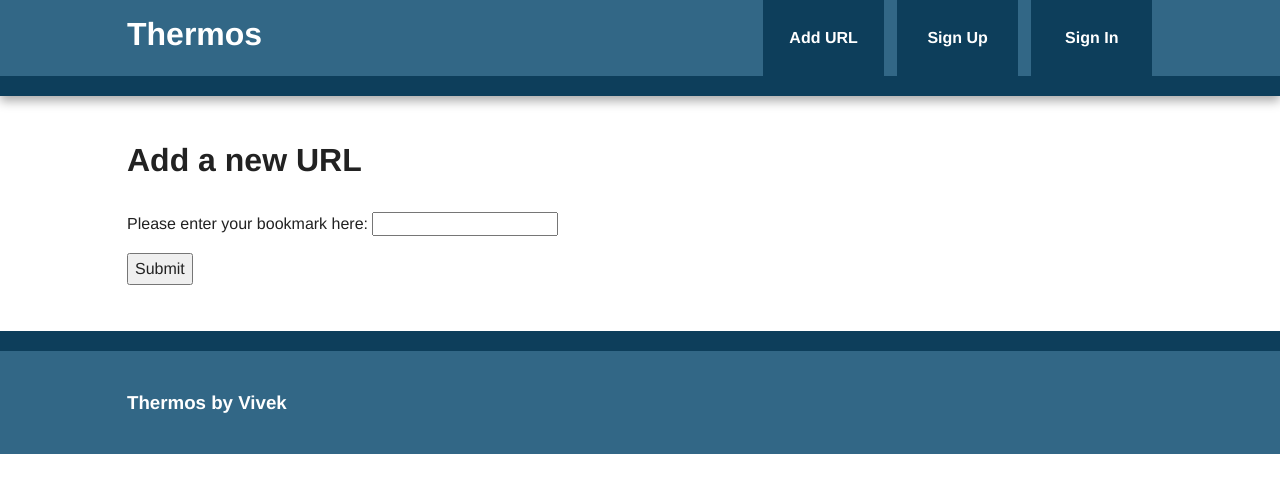
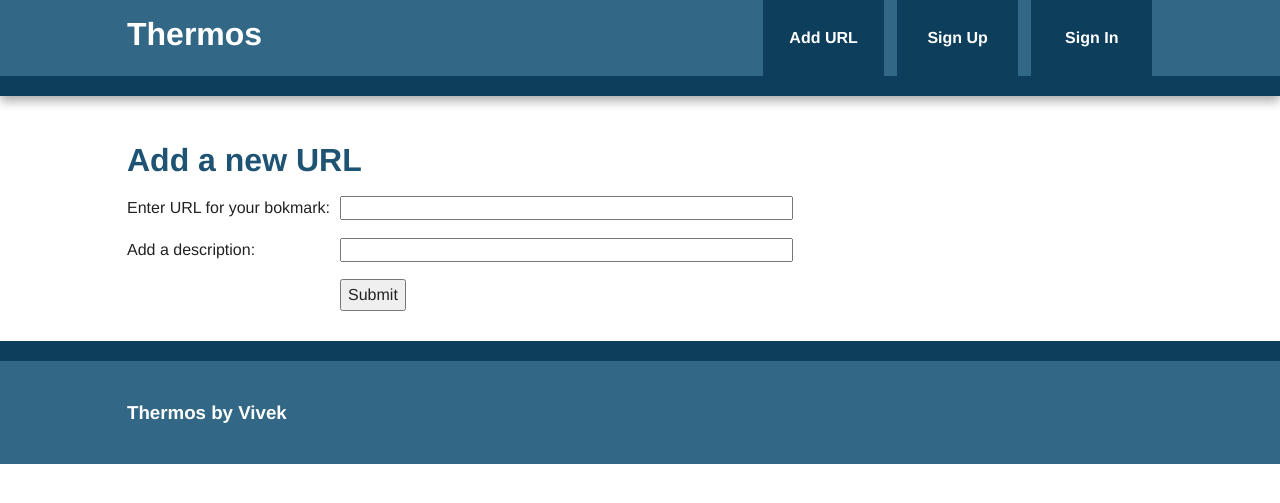
Before and after one commit to viveksjoseph/FlaskDemo---Training, a Flask app: page /add in a window 1280 px wide. Shown: the top 503 px of the page. Run offline with Flask 2, Linux system fonts and the light colour scheme; some libraries are stand-ins or nearby versions.

Commit message:
Flask - WTF, Views, Templates
Flask - WTF
Message Flashing/Secret Key
Templates
If, For, With
Rendering form fields and errors
CSRF Protection
Macros
Safe Protection
Custom Validation - Flask-WTForm

```diff
--- /dev/null
+++ b/thermos/forms.py
@@ -0,0 +1,20 @@
+from flask_wtf import Form
+from wtforms.fields import StringField
+from flask_wtf.html5 import URLField
+from wtforms.validators import DataRequired, url
+
+class BookmarkForm(Form):
+    url = URLField('Enter URL for your bokmark: ', validators=[DataRequired(), url()])
+    description = StringField('Add a description:')
+
+    def validate(self):
+        if not (self.url.data.startswith("http://") or self.url.data.startswith("https://")):
+            self.url.data = "http://" + self.url.data
+
+        if not Form.validate(self):
+            return False
+
+        if not self.description.data:
+            self.description.data = self.url.data
+
+        return True
--- a/thermos/static/css/main.css
+++ b/thermos/static/css/main.css
@@ -164,7 +164,7 @@ a:visited{
     color: #1e5373;
 }
 
-h1,h2,h3,h4,h5,h6,{
+h1, h2, h3, h4, h5, h6{
     color: #1e5373;
 }
 
@@ -176,7 +176,7 @@ footer h3{
 /* flashes styling */
 
 .flashes ul{
-    margin: 0,0;
+    margin: 0 0;
     background: #ffd6a3;
     color: #000;
 
@@ -193,6 +193,23 @@ article.flashes{
     margin-bottom:  1em;
 }
 
+/* Error Styling */
+
+.error, .error input{
+    color: red;
+}
+
+tr.error td ul{
+    margin-top: 0;
+}
+
+tr.submit button{
+    margin-top: 20px;
+}
+
+input, button{
+    margin-left: 10px
+}
 
 /* ==========================================================================
    Media Queries
--- a/thermos/templates/add.html
+++ b/thermos/templates/add.html
@@ -1,4 +1,5 @@
 {% extends "base.html" %}
+{% from "form_macros.html" import render_field %}
 
 {% block title %}
 Thermos -- Add a URL
@@ -10,17 +11,17 @@ Thermos -- Add a URL
             Add a new URL
         </h1>
         <form action="" method="POST">
-            <article>
-                <p>
-                    Please enter your bookmark here:
-                    <input type="text" name="url">
-                </p>
-                <p>
-                    <button type = "submit">
-                        Submit
-                    </button>
-                </p>
-            </article>
+            {{ form.hidden_tag() }}
+            <table>
+                {{ render_field(form.url, size=50) }}
+                {{ render_field(form.description, size=50) }}
+                <tr>
+                    <td></td>
+                    <td>
+                        <button type="submit">Submit</button>
+                    </td>
+                </tr>
+            </table>
         </form>
     </section>
 {% endblock %}
--- a/thermos/templates/base.html
+++ b/thermos/templates/base.html
@@ -16,7 +16,7 @@
 
         <div class="header-container">
             <header class="wrapper clearfix">
-                <a href= {{url_for('index') }}>
+                <a href= {{ url_for('index') }}>
                     <h1 class="title">Thermos</h1>
                 </a>
                 <nav>
--- /dev/null
+++ b/thermos/templates/form_macros.html
@@ -0,0 +1,16 @@
+{% macro render_field(field) %}
+    <tr {% if field.errors %} class="error" {% endif %}>
+        <td>{{ field.label }}</td>
+        <td>{{ field(**kwargs)|safe }}</td>
+    </tr>
+    <tr class = "error">
+        <td></td>
+        <td>
+            <ul>
+                {% for error in field.errors %}
+                    <li>{{ error }}</li>
+                {% endfor %}
+            </ul>
+        </td>
+    </tr>
+{% endmacro %}
--- a/thermos/thermos.py
+++ b/thermos/thermos.py
@@ -1,5 +1,6 @@
 from flask import Flask, render_template, url_for, request, redirect, flash
 from datetime import datetime
+from forms import BookmarkForm
 
 app = Flask(__name__)
 app.config['SECRET_KEY'] = b'oy\xe6W\xe1\xddJ\xaa\x1f-$\xb6\xe0\x95d\xf3^\xc1\x10<]\xf4U\xf2'
@@ -11,36 +12,39 @@ class User:
         self.lastName = lastName
 
     def initials(self):
-        return self.firstName + " " +self.lastName
+        return self.firstName + " " + self.lastName
 
     def __str__(self):
-        return self.firstName + " " +self.lastName
+        return self.firstName + " " + self.lastName
 
-def store_bookmark(url):
+def store_bookmark(url, description):
     bookmarks.append(dict(
         url = url,
         user = "My Name",
+        description = description,
         date = datetime.utcnow()
     ))
+
+def new_bookmarks(num):
+    return sorted(bookmarks, key=lambda bm: bm['date'], reverse=True)[:num]
 
 # Basic View
 @app.route('/')
 @app.route('/index')
 def index():
-    return render_template('index.html', titles = ["Some passed", "Title passed", "Another passed"],
-                                        user = User("SomeName1", "SomeName2"),
-                                        alt_user = User("Name1", "Name2"),
-                                        third_user = User("AnotherName1", "AnotherName2"))
+    return render_template('index.html', new_bookmarks = new_bookmarks(5))
 
 # Bookmarks View
 @app.route('/add', methods = ['GET', 'POST'])
 def add():
-    if request.method == "POST":
-        url = request.form['url']
-        store_bookmark(url)
-        flash("Stored bookmark '{}'".format(url))
+    form = BookmarkForm()
+    if form.validate_on_submit():
+        url = form.url.data
+        description = form.description.data
+        store_bookmark(url, description)
+        flash("Stored bookmark '{}'".format(description))
         return redirect(url_for('index'))
-    return render_template('add.html')
+    return render_template('add.html', form = form)
 
 # 404 error page
 @app.errorhandler(404)
```
Also changed, not shown: thermos/templates/index.html (+12 -4 lines).
